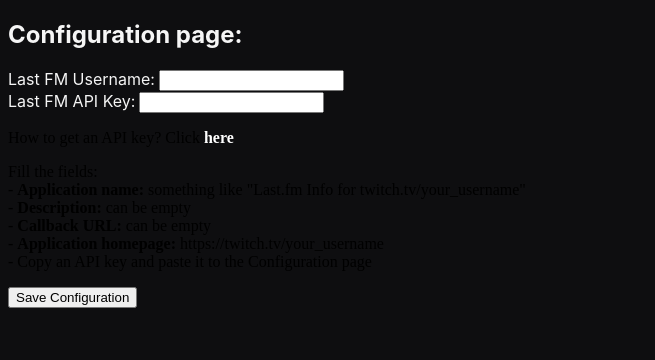
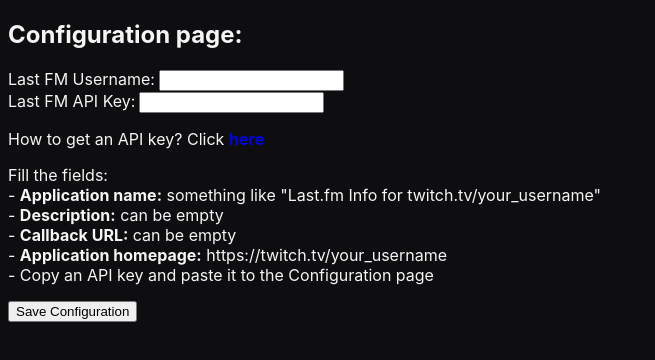
Before and after one commit to qzdn/lastfm-info_twitch-ext, a plain HTML site: page config.html in a window 1280 px wide. Shown: the whole page, without its empty margins (0-655 px from the left). Drawn offline with Linux system fonts and the light colour scheme; a script that the page names is missing.

Commit message:
style: css changes
some changes in config.css styles

```diff
--- a/config.css
+++ b/config.css
@@ -1,16 +1,12 @@
-h2, label {
+label, h2, p {
     font-family: "Roobert", "Inter", "Helvetica Neue", Helvetica, Arial, sans-serif;
     color: whitesmoke;
 }
 
-a {
-    color: white;
-    text-decoration: none;
-}
-
+body { background-color: #0e0e10; }
+a { text-decoration: none; }
 a:hover { text-decoration: underline; }
-
-body { background-color: #0e0e10; }
+a:visited { color: grey }
 
 .hidden { display: none; }
 .success { color: green; }
```
